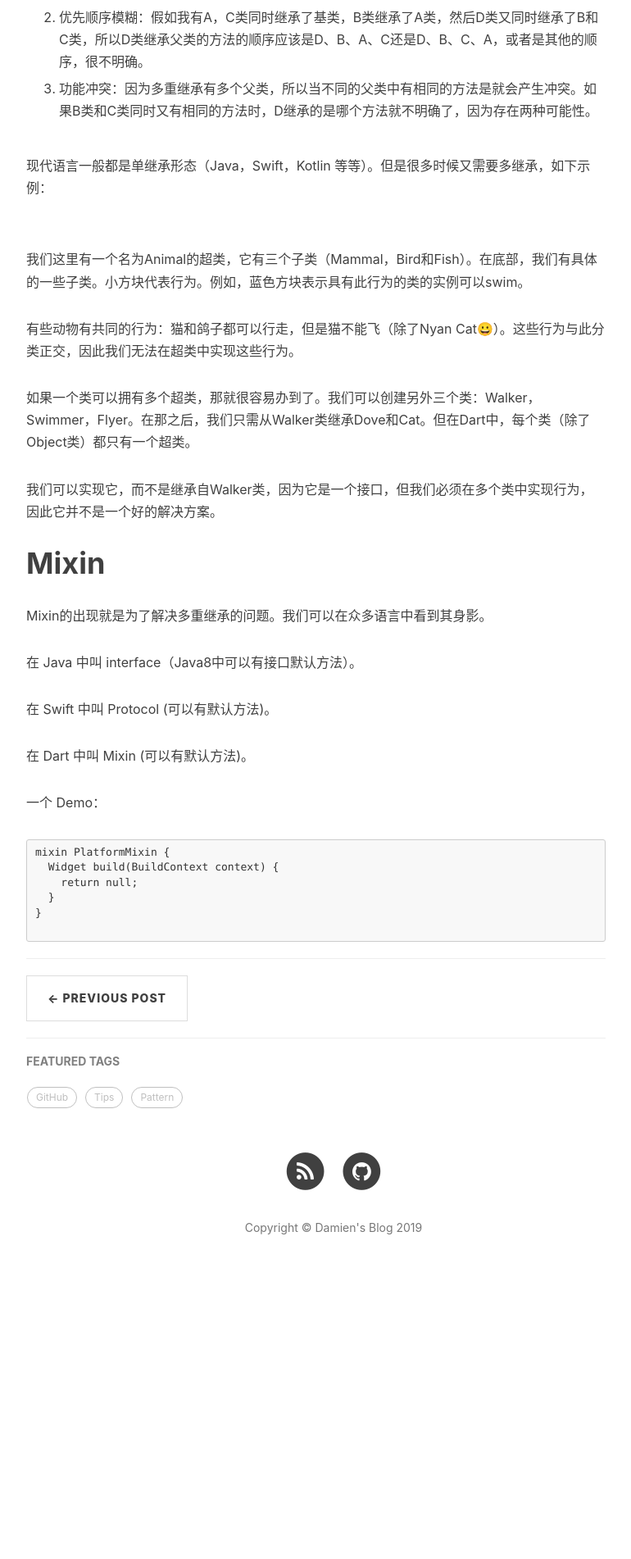
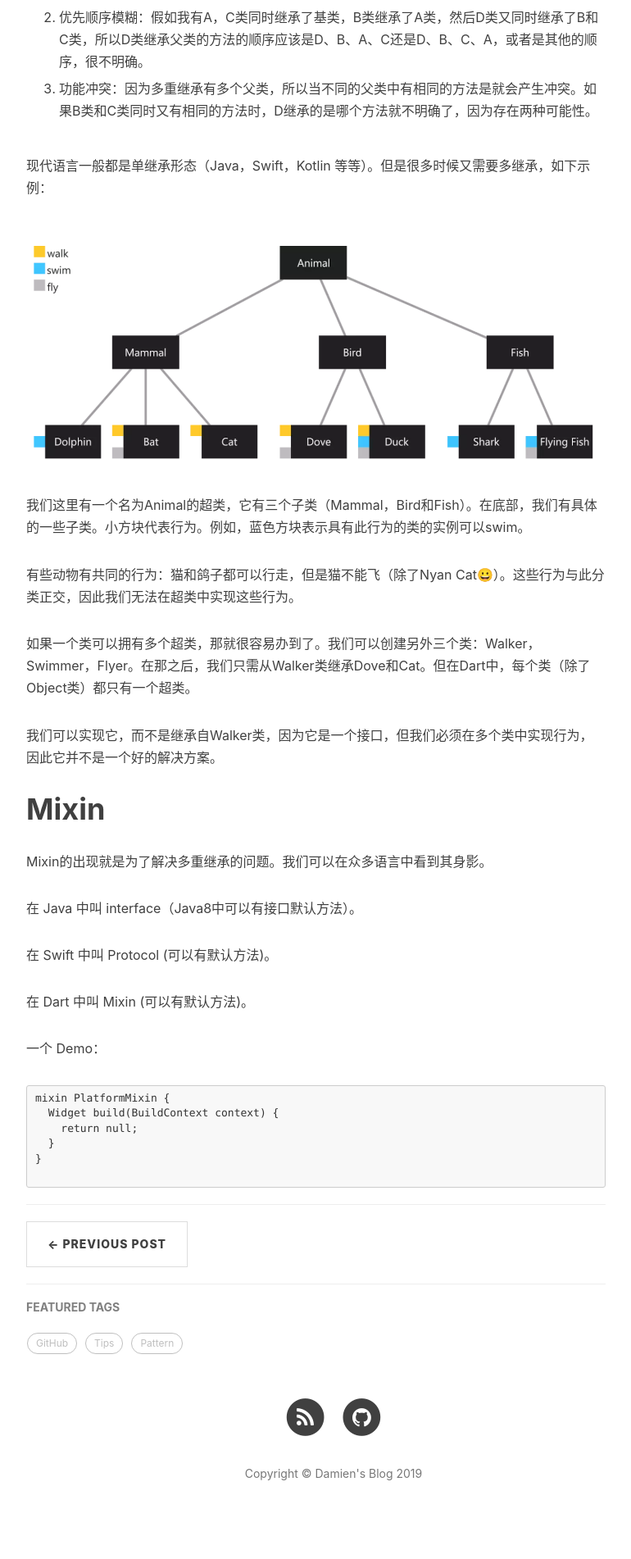
Before and after one commit to ZengyiMa/ZengyiMa.github.io, a Jekyll site: the page built from _posts/2019-8-12-mixin.md, in a window 1280 px wide. Shown: the part 769-2671 px from the top of the page at 82% size, without its empty margins (233-1003 px from the left). Built offline with Jekyll 4.4.1, drawn with Linux system fonts in a browser that asks for light colours; nearby versions of some CDN libraries; comment, search, counter and statistics services are not loaded; before the commit the page ends 2371 px from its top, so only the background shows below that.

Commit message:
Update 2019-8-12-mixin.md

```diff
--- a/_posts/2019-8-12-mixin.md
+++ b/_posts/2019-8-12-mixin.md
@@ -20,7 +20,7 @@ tags:
 
 现代语言一般都是单继承形态（Java，Swift，Kotlin 等等）。但是很多时候又需要多继承，如下示例：
 
-![](../img/mixin-class.png)
+![](/img/mixin-class.png)
 
 我们这里有一个名为Animal的超类，它有三个子类（Mammal，Bird和Fish）。在底部，我们有具体的一些子类。小方块代表行为。例如，蓝色方块表示具有此行为的类的实例可以swim。
 
```
